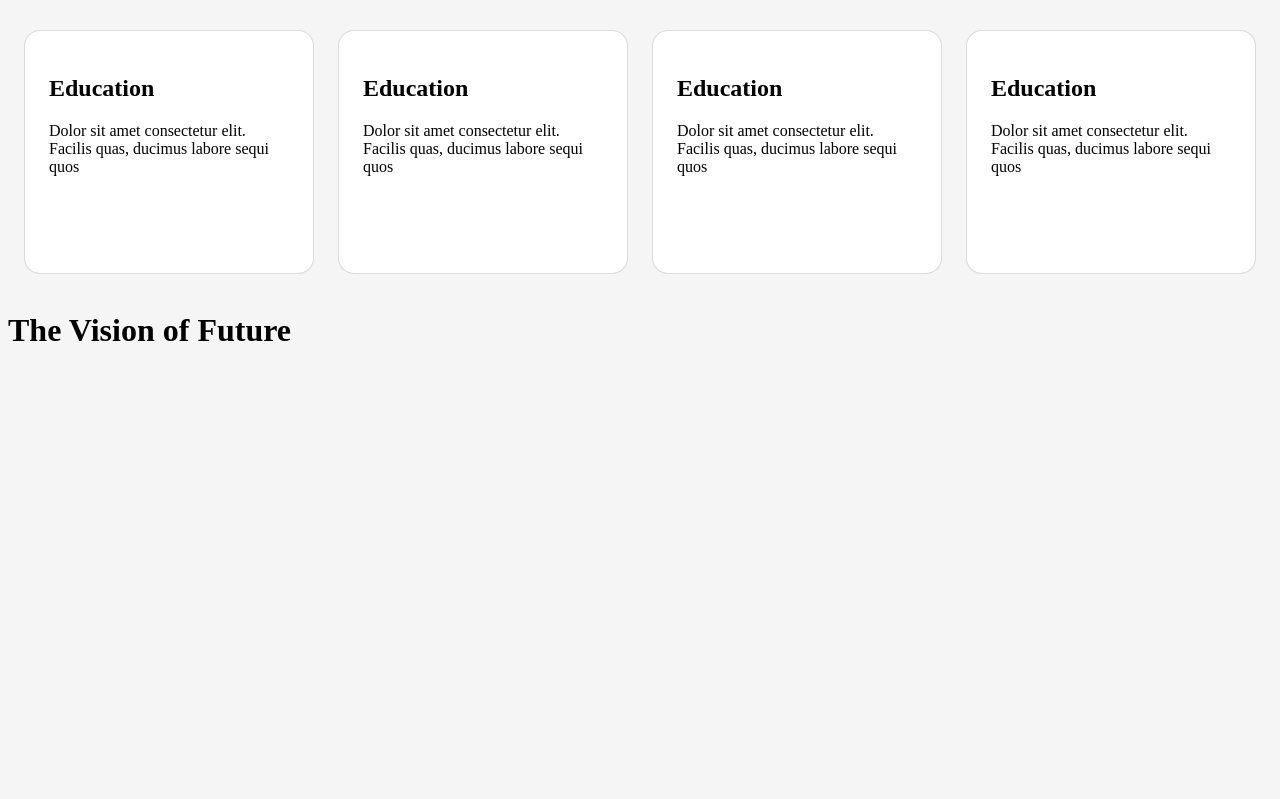
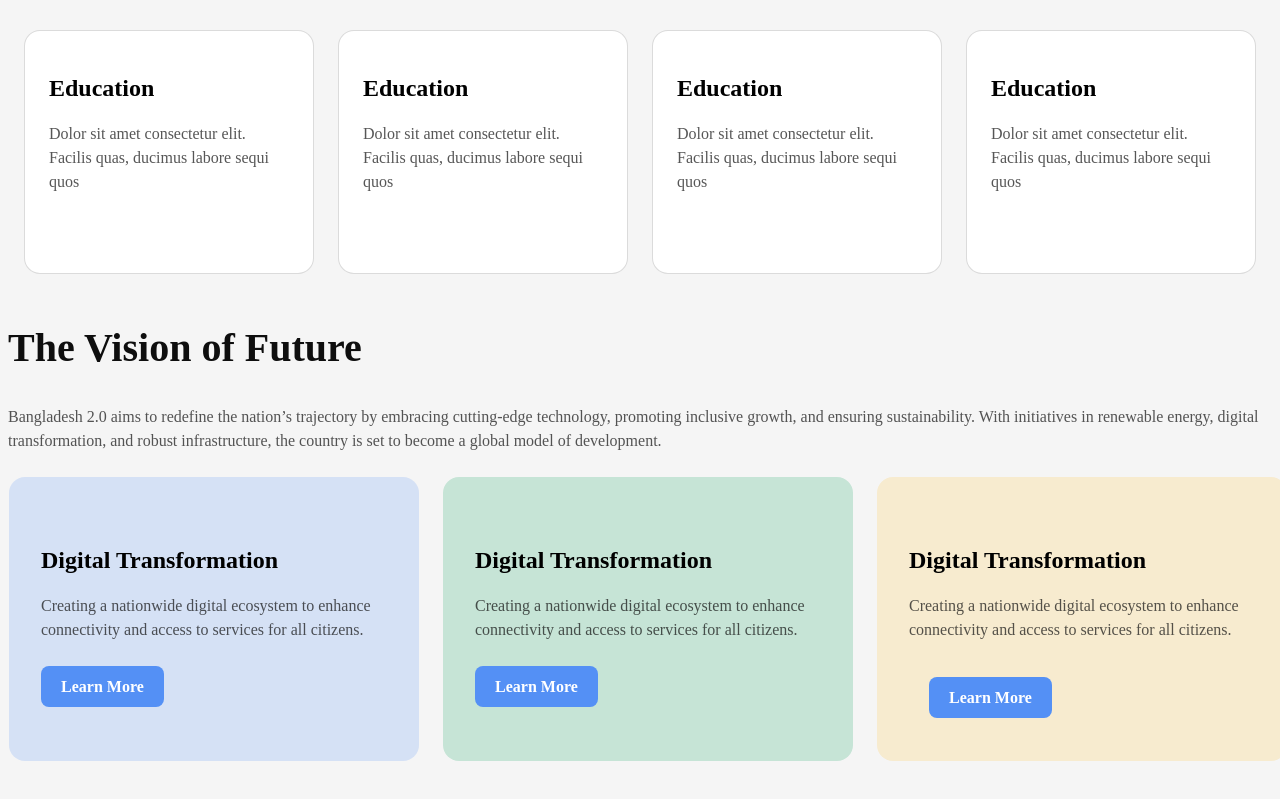
Before and after one commit to thinkGrow/bangladesh-2-figma-code, a plain HTML site: page index.html in a window 1280 px wide. Shown: the part 729-1528 px from the top of the page. Before the commit the page ends 1099 px from the top, so only its background shows below. Drawn offline with Linux system fonts and the light colour scheme.

Commit message:
future section - structure

```diff
--- a/index.html
+++ b/index.html
@@ -73,11 +73,56 @@
             </div>
         </section>
 
-        <section class="future"></section>
-        <h1>The Vision of Future</h1>
-        <p></p>
-        <div class="cards"></div>
-        <div class="card"></div>
+        <section id="future">
+            <h1 class="title">The Vision of Future</h1>
+            <p>Bangladesh 2.0 aims to redefine the nation’s trajectory by embracing cutting-edge technology, promoting
+                inclusive growth, and ensuring sustainability. With initiatives in renewable energy, digital
+                transformation,
+                and robust infrastructure, the country is set to become a global model of development.</p>
+            <div class="cards">
+
+                <div class="card" style="
+                background: rgba(84, 144, 245, 0.2);">
+                    <div>
+                        <img src="" alt="">
+                    </div>
+                    <h2>Digital Transformation</h2>
+                    <p>Creating a nationwide digital ecosystem to enhance connectivity and access to services for all
+                        citizens.</p>
+                    <div>
+
+                        <button class="learn-more-btn" style="background: rgb(84, 144, 245);">Learn More</button>
+                    </div>
+                </div>
+
+                <div class="card" style="
+                background: rgb(198, 228, 214);">
+                    <div>
+                        <img src="" alt="">
+                    </div>
+                    <h2>Digital Transformation</h2>
+                    <p>Creating a nationwide digital ecosystem to enhance connectivity and access to services for all
+                        citizens.</p>
+                    <div>
+
+                        <button class="learn-more-btn" style="background: rgb(84, 144, 245);">Learn More</button>
+                    </div>
+                </div>
+
+                <div class="card" style="
+                background: rgb(247, 235, 207);">
+                    <div>
+                        <img src="" alt="">
+                    </div>
+                    <h2>Digital Transformation</h2>
+                    <p>Creating a nationwide digital ecosystem to enhance connectivity and access to services for all
+                        citizens.</p>
+                    <div class="learn-more-btn">
+                        <button class="learn-more-btn" style="background: rgb(84, 144, 245);">Learn More</button>
+                    </div>
+                </div>
+            </div>
+        </section>
         <!-- <section id="opinion">
             <div>
                 <h1 class="title">Pillars of "Bangladesh 2.0"</h1>
--- a/styles/style.css
+++ b/styles/style.css
@@ -22,6 +22,16 @@ body {
   line-height: 48px;
   letter-spacing: 0%;
   text-align: left;
+}
+
+p {
+  color: rgba(14, 14, 14, 0.7);
+  font-family: Fira Sans;
+  font-size: 16px;
+  font-weight: 400;
+  line-height: 24px;
+  letter-spacing: 0%;
+  /* text-align: left; */
 }
 
 #banner {
@@ -155,3 +165,57 @@ body {
   flex-grow: 0;
   margin: 80px 0px; */
 }
+
+#future {
+  /* display: flex;
+    justify-content: center;
+    /* flex-direction: column; */
+  /* align-items: center; */
+  /* margin: 0 auto; */
+  /* padding: 2rem; */
+  /* background-color: #f0f0f0;
+    border-radius: 0.5rem;
+    box-shadow: 0 0 10px rgba(0, 0, 0);
+    border-radius: 24px;
+    background: rgb(198, 228, 214);
+    max-width: 1280px;
+    height: 560px; */
+
+  width: 1280px;
+  height: 765px;
+  margin: 0 auto;
+}
+
+#future .cards {
+  display: flex;
+  gap: 24px;
+  text-align: left;
+  justify-content: center;
+}
+
+#future p {
+  margin: 6px 0px;
+  margin-bottom: 24px;
+}
+
+#future .cards .card {
+  max-width: 410px;
+  box-sizing: border-box;
+  border-radius: 16px;
+  padding: 32px;
+}
+
+#future .learn-more-btn {
+  border-radius: 8px;
+  border: none;
+  padding: 11px 20px 11px 20px;
+  /* color: white; */
+
+  color: rgb(255, 255, 255);
+  font-family: Fira Sans;
+  font-size: 16px;
+  font-weight: 600;
+  line-height: 19px;
+  letter-spacing: 0%;
+  text-align: left;
+}
```
